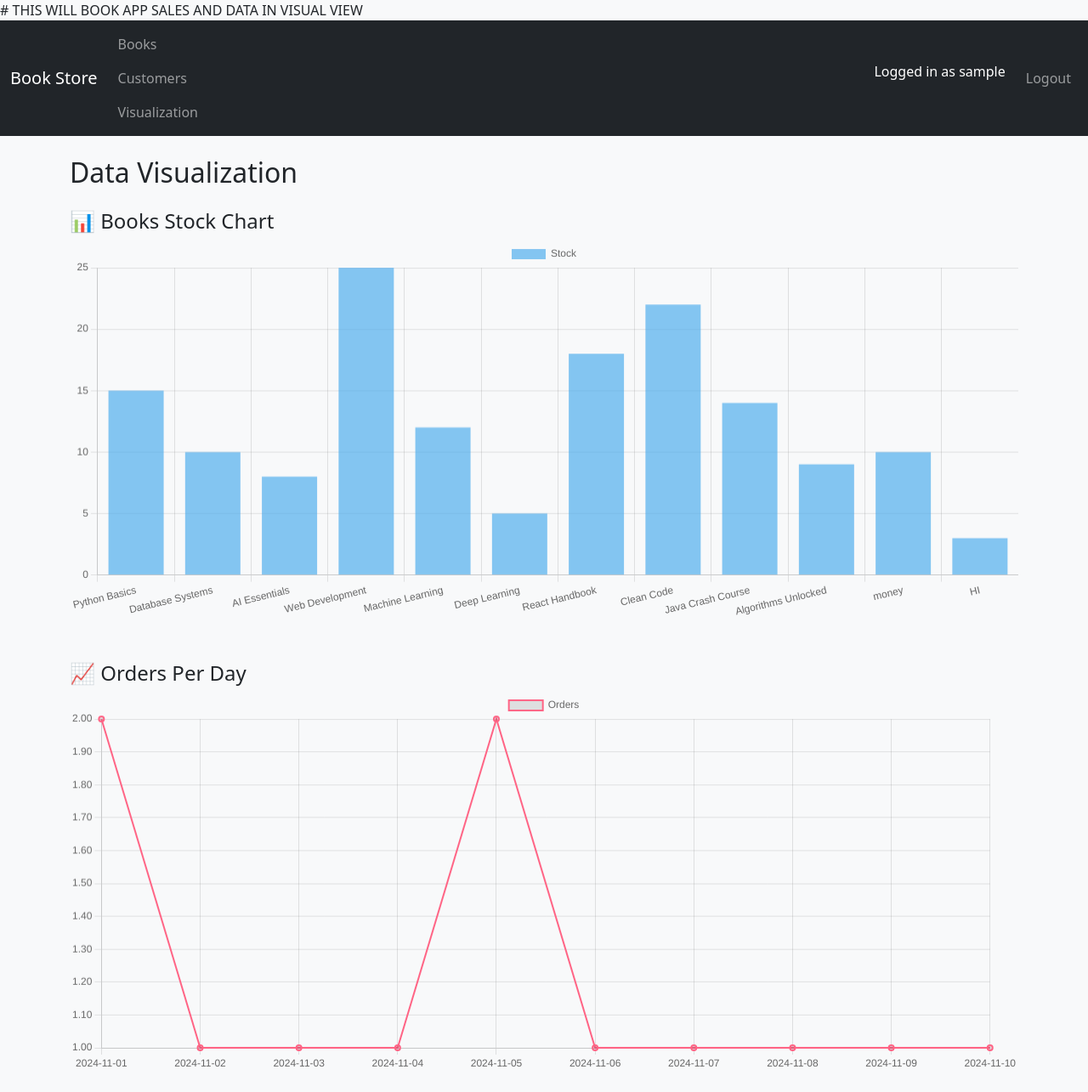
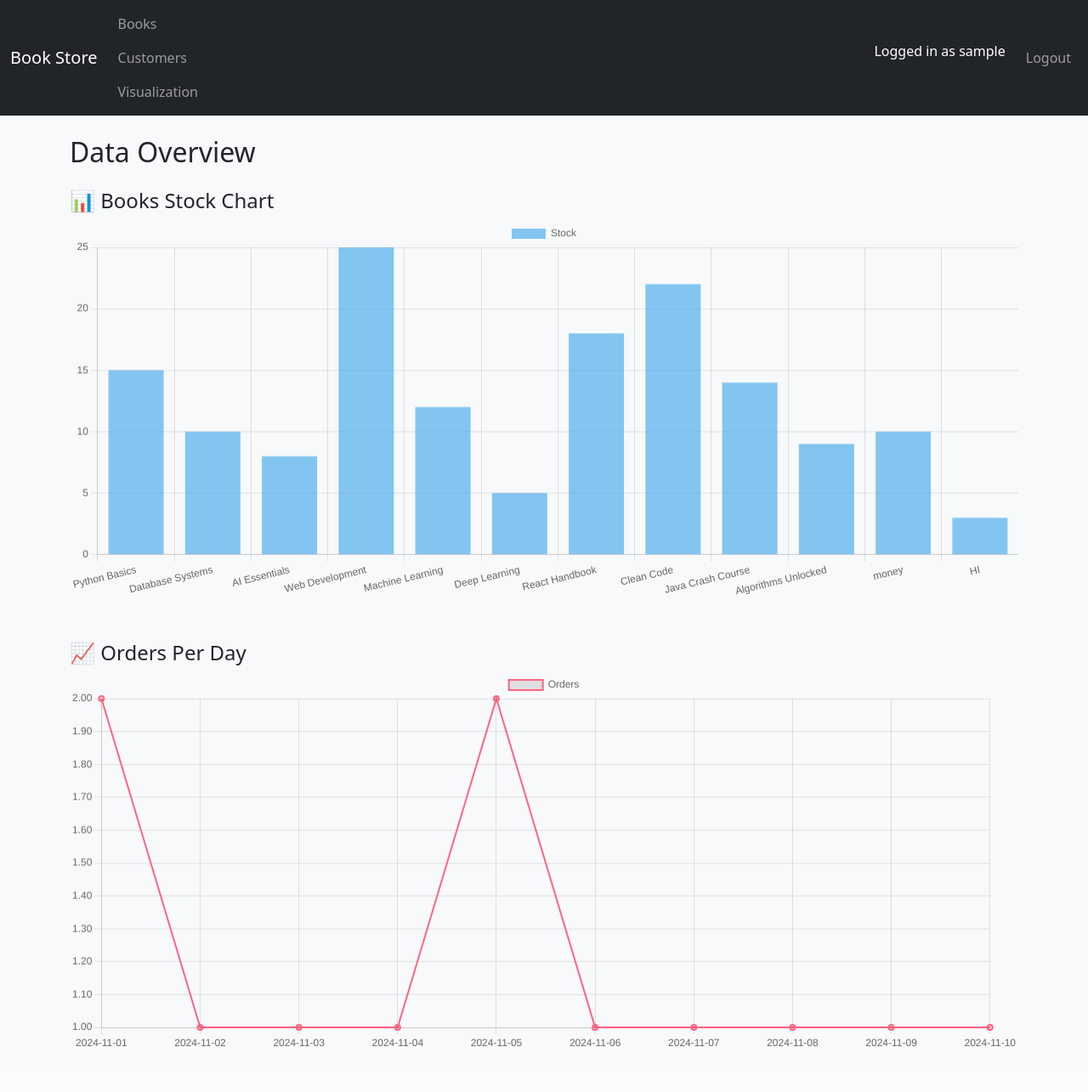
Before and after one commit to Ghc3902/BookStore, a Flask app: page /visualization in a window 1280 px wide. Shown: the whole page at 85% size. After the commit the page ends 1232 px from the top, so only its background shows below. Run offline with Flask 3, Linux system fonts and the light colour scheme; a user stored in the database is signed in; data comes from the database, SQL or seed files in the repository.

Commit message:
Change heading from 'Data Visualization' to 'Data Overview'

```diff
--- a/templates/visualization.html
+++ b/templates/visualization.html
@@ -1,8 +1,7 @@
-# THIS WILL BOOK APP SALES AND DATA IN VISUAL VIEW
 {% extends "base.html" %}
 {% block content %}
 
-<h2>Data Visualization</h2>
+<h2>Data Overview</h2>
 
 <h4 class="mt-4">📊 Books Stock Chart</h4>
 <canvas id="stockChart" height="120"></canvas>
```
